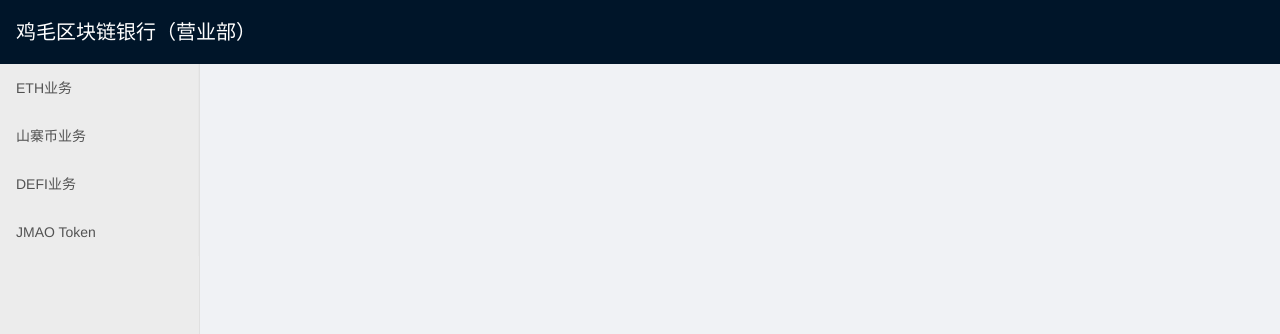
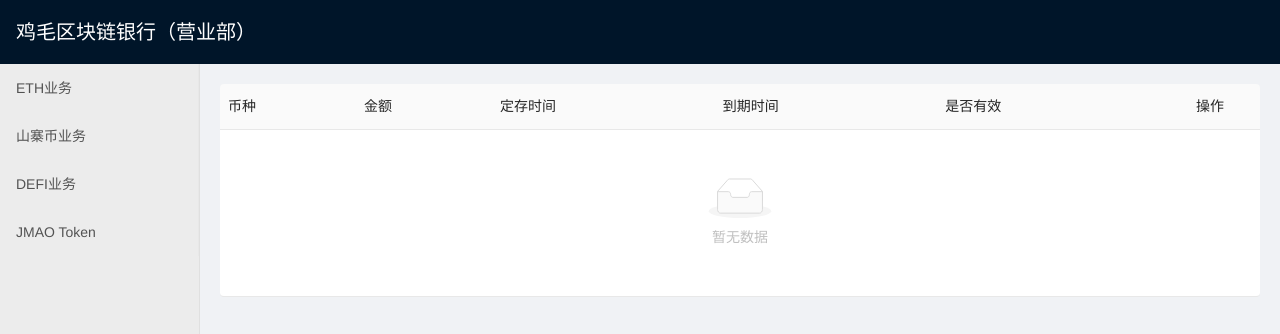
Before and after one commit to wrule/time-deposit-ui, a Vue app: page /my in a window 1280 px wide. Shown: the top 334 px of the page. Built offline with nearby package versions, Linux system fonts and the light colour scheme.

Commit message:
我的页面

```diff
--- a/src/app.tsx
+++ b/src/app.tsx
@@ -1,11 +1,13 @@
 import { Component, Vue, Prop, Watch, Emit } from 'vue-property-decorator';
 import { VNode } from 'vue';
 import style from './app.module.scss';
+import zhCN from 'ant-design-vue/lib/locale-provider/zh_CN';
 
 @Component
 export default class App extends Vue {
   public render(): VNode {
     return (
+      <a-config-provider locale={zhCN}>
         <a-layout class={style.app}>
           <a-layout-header class={style.header}>
             <span class={style.name}>鸡毛区块链银行（营业部）</span>
@@ -24,6 +26,7 @@ export default class App extends Vue {
             </a-layout-content>
           </a-layout>
         </a-layout>
+      </a-config-provider>
     );
   }
 }
--- a/src/router/index.ts
+++ b/src/router/index.ts
@@ -23,6 +23,11 @@ const routes: Array<RouteConfig> = [
     name: 'eth',
     component: () => import('@/views/eth'),
   },
+  {
+    path: '/my',
+    name: 'my',
+    component: () => import('@/views/my'),
+  },
 ]
 
 const router = new VueRouter({
--- /dev/null
+++ b/src/shims-other.d.ts
@@ -0,0 +1,2 @@
+
+declare module 'ant-design-vue/lib/locale-provider/zh_CN';
--- /dev/null
+++ b/src/views/my/index.module.scss
@@ -0,0 +1,3 @@
+.view {
+
+}
--- /dev/null
+++ b/src/views/my/index.tsx
@@ -0,0 +1,54 @@
+import { Component, Vue, Prop, Watch, Emit } from 'vue-property-decorator';
+import { VNode } from 'vue';
+import style from './index.module.scss';
+
+@Component
+export default class ViewMy extends Vue {
+
+  private get autoColumns() {
+    return [
+      {
+        key: 'time0',
+        title: '币种',
+      },
+      {
+        key: 'timea',
+        title: '金额',
+      },
+      {
+        key: 'time1',
+        title: '定存时间',
+      },
+      {
+        key: 'time2',
+        title: '到期时间',
+      },
+      {
+        key: 'time3',
+        title: '是否有效',
+      },
+      {
+        key: 'opts',
+        title: '操作',
+        width: 100,
+        align: 'center',
+      },
+    ];
+  }
+
+  private get autoData() {
+    return [];
+  }
+
+  public render(): VNode {
+    return (
+      <div class={style.view}>
+        <a-table
+          size="middle"
+          columns={this.autoColumns}
+          dataSource={this.autoData}>
+        </a-table>
+      </div>
+    );
+  }
+}
```
Lines whose indentation alone changed are shown as unchanged.
